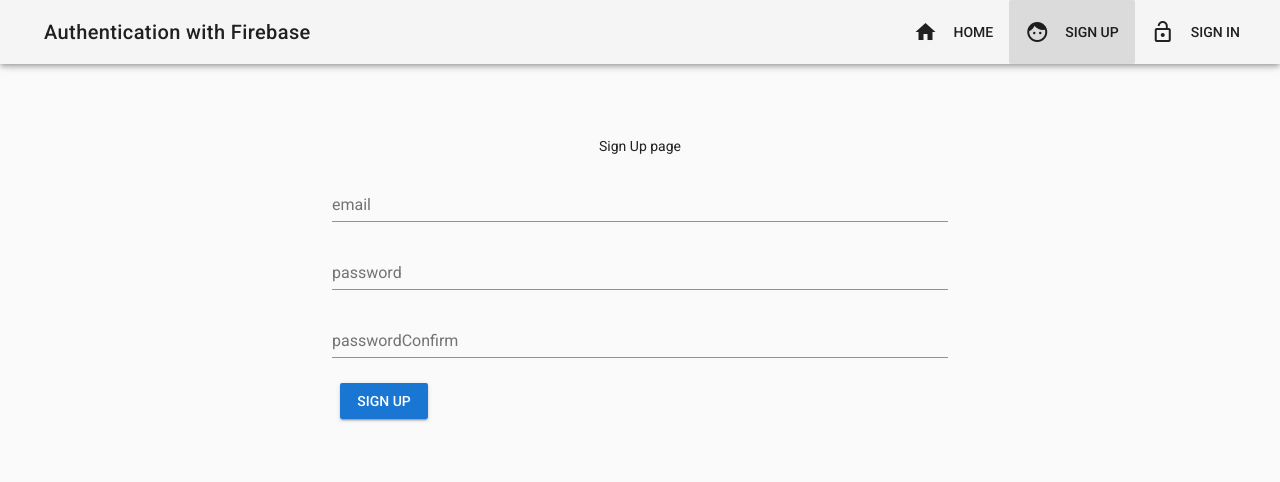
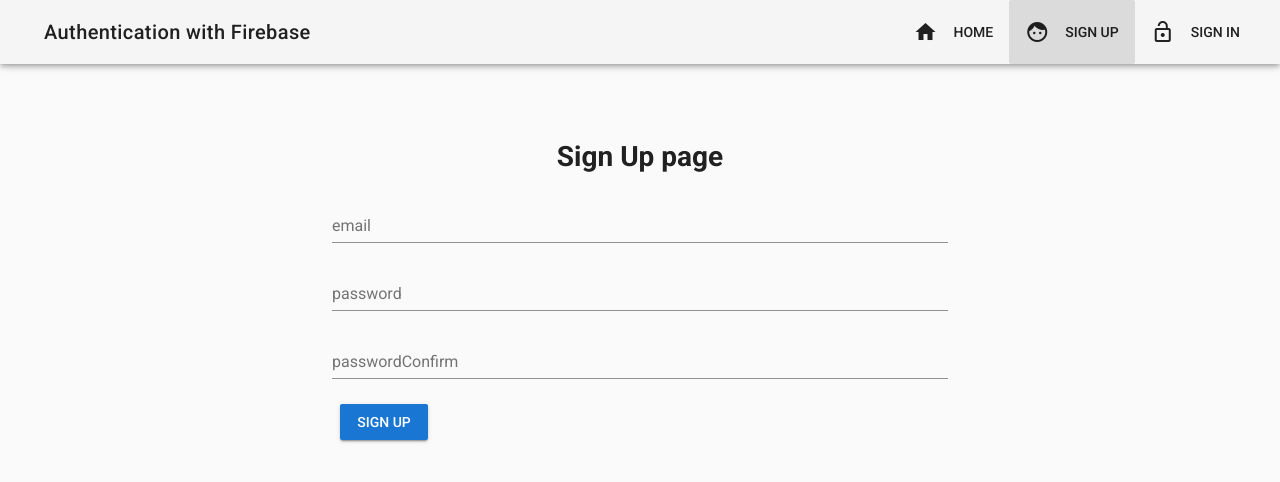
Before and after one commit to alokpant/vuejs-authentication-firebase, a Vue app: page /sign-up in a window 1280 px wide. Shown: the top 482 px of the page. Built offline with nearby package versions, Linux system fonts and the light colour scheme; no server answers.

Commit message:
Add H1 tag to titles

```diff
--- a/src/components/Signup.vue
+++ b/src/components/Signup.vue
@@ -2,7 +2,7 @@
   <v-container fluid>
     <v-layout row wrap>
       <v-flex xs12 class="text-xs-center" mt-5>
-        Sign Up page
+        <h1>Sign Up page</h1>
       </v-flex>
       <v-flex xs12 sm6 offset-sm3 mt-3>
         <form>
```
